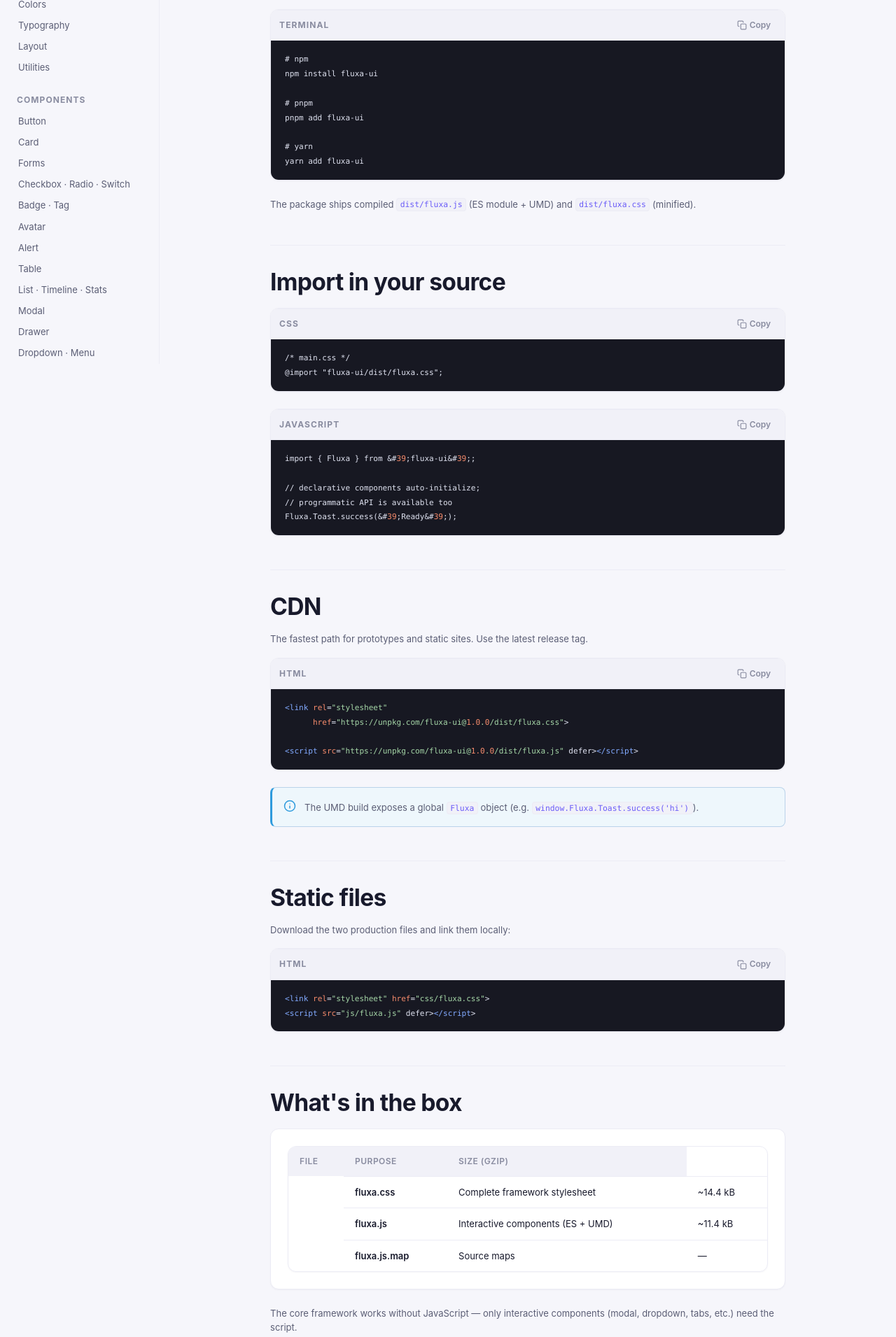
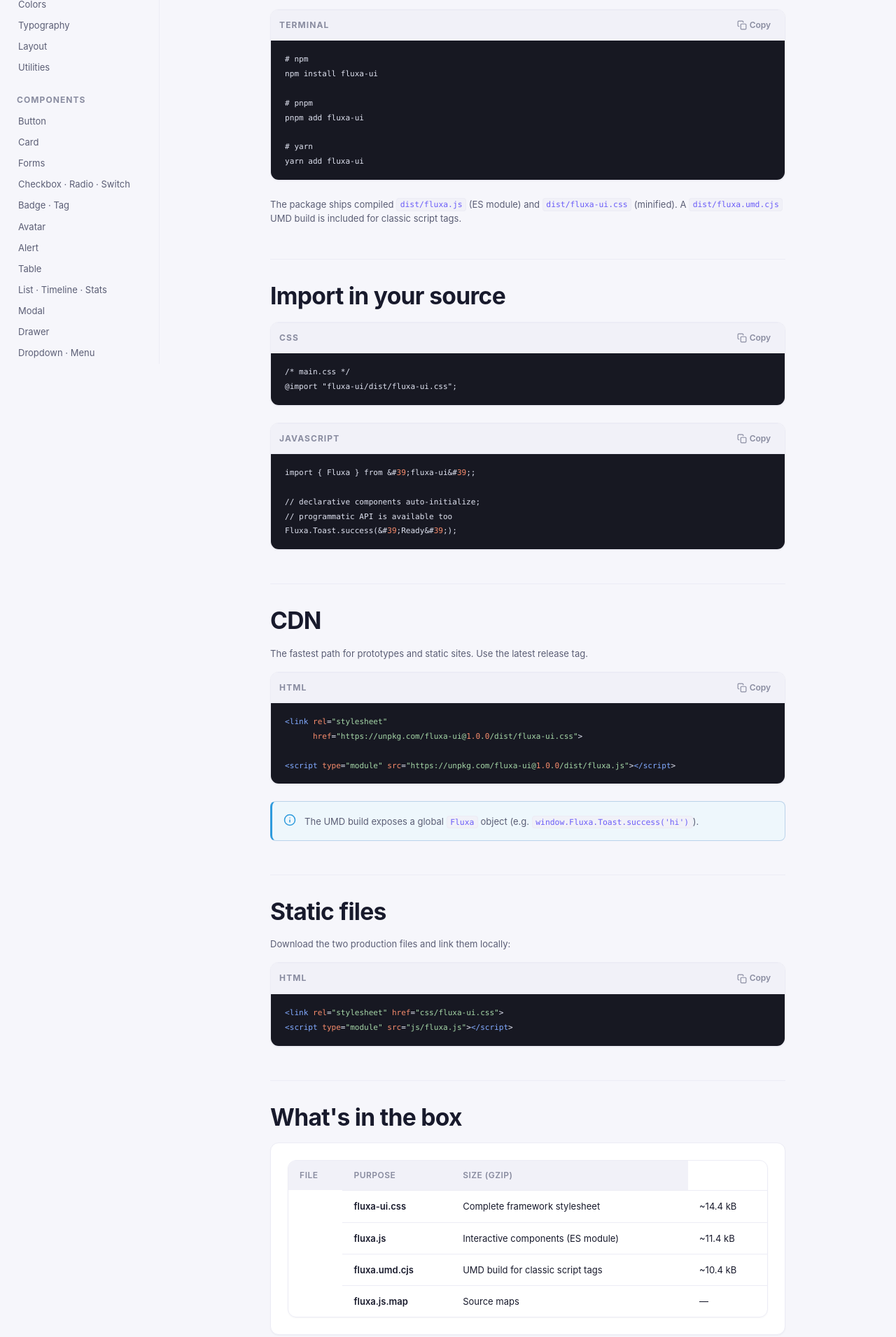
Before and after one commit to glitchsumon/fluxa-ui, a website built with Vite: page docs-dist/installation.html in a window 1280 px wide. Shown: the part 280-2191 px from the top of the page at 70% size. Built offline with nearby package versions, Linux system fonts and the light colour scheme.

Commit message:
Document consumer usage: npm install, bundler, CDN; fix CSS filename in docs

```diff
--- a/docs-dist/installation.html
+++ b/docs-dist/installation.html
@@ -37,8 +37,10 @@
             </div>
           </div>
           <p class="fx-text-sm fx-text-muted">
-            The package ships compiled <span class="fx-code">dist/fluxa.js</span> (ES module +
-            UMD) and <span class="fx-code">dist/fluxa.css</span> (minified).
+            The package ships compiled <span class="fx-code">dist/fluxa.js</span> (ES module)
+            and <span class="fx-code">dist/fluxa-ui.css</span> (minified). A
+            <span class="fx-code">dist/fluxa.umd.cjs</span> UMD build is included for classic
+            script tags.
           </p>
 
           <h2 class="fx-doc-h2 fx-heading-3">Import in your source</h2>
@@ -46,7 +48,7 @@
             <div class="fx-doc-code">
               <div class="fx-doc-code-header"><span class="fx-doc-code-lang">CSS</span></div>
               <pre><code>/* main.css */
-@import "fluxa-ui/dist/fluxa.css";</code></pre>
+@import "fluxa-ui/dist/fluxa-ui.css";</code></pre>
             </div>
           </div>
           <div class="fx-doc-block">
@@ -68,9 +70,9 @@
             <div class="fx-doc-code">
               <div class="fx-doc-code-header"><span class="fx-doc-code-lang">HTML</span></div>
               <pre><code>&lt;link rel="stylesheet"
-      href="https://unpkg.com/fluxa-ui@1.0.0/dist/fluxa.css"&gt;
+      href="https://unpkg.com/fluxa-ui@1.0.0/dist/fluxa-ui.css"&gt;
 
-&lt;script src="https://unpkg.com/fluxa-ui@1.0.0/dist/fluxa.js" defer&gt;&lt;/script&gt;</code></pre>
+&lt;script type="module" src="https://unpkg.com/fluxa-ui@1.0.0/dist/fluxa.js"&gt;&lt;/script&gt;</code></pre>
             </div>
           </div>
           <div class="fx-alert fx-alert-info fx-mt-4">
@@ -90,8 +92,8 @@
           <div class="fx-doc-block">
             <div class="fx-doc-code">
               <div class="fx-doc-code-header"><span class="fx-doc-code-lang">HTML</span></div>
-              <pre><code>&lt;link rel="stylesheet" href="css/fluxa.css"&gt;
-&lt;script src="js/fluxa.js" defer&gt;&lt;/script&gt;</code></pre>
+              <pre><code>&lt;link rel="stylesheet" href="css/fluxa-ui.css"&gt;
+&lt;script type="module" src="js/fluxa.js"&gt;&lt;/script&gt;</code></pre>
             </div>
           </div>
 
@@ -104,8 +106,9 @@
                     <tr><th>File</th><th>Purpose</th><th>Size (gzip)</th></tr>
                   </thead>
                   <tbody>
-                    <tr><td class="fx-table-cell-main">fluxa.css</td><td>Complete framework stylesheet</td><td>~14.4 kB</td></tr>
-                    <tr><td class="fx-table-cell-main">fluxa.js</td><td>Interactive components (ES + UMD)</td><td>~11.4 kB</td></tr>
+                    <tr><td class="fx-table-cell-main">fluxa-ui.css</td><td>Complete framework stylesheet</td><td>~14.4 kB</td></tr>
+                    <tr><td class="fx-table-cell-main">fluxa.js</td><td>Interactive components (ES module)</td><td>~11.4 kB</td></tr>
+                    <tr><td class="fx-table-cell-main">fluxa.umd.cjs</td><td>UMD build for classic script tags</td><td>~10.4 kB</td></tr>
                     <tr><td class="fx-table-cell-main">fluxa.js.map</td><td>Source maps</td><td>—</td></tr>
                   </tbody>
                 </table>
```
Also changed, not shown: docs-dist/quickstart.html (+2 -2 lines), docs/installation.html (+12 -9 lines), docs/quickstart.html (+2 -2 lines), README.md.
